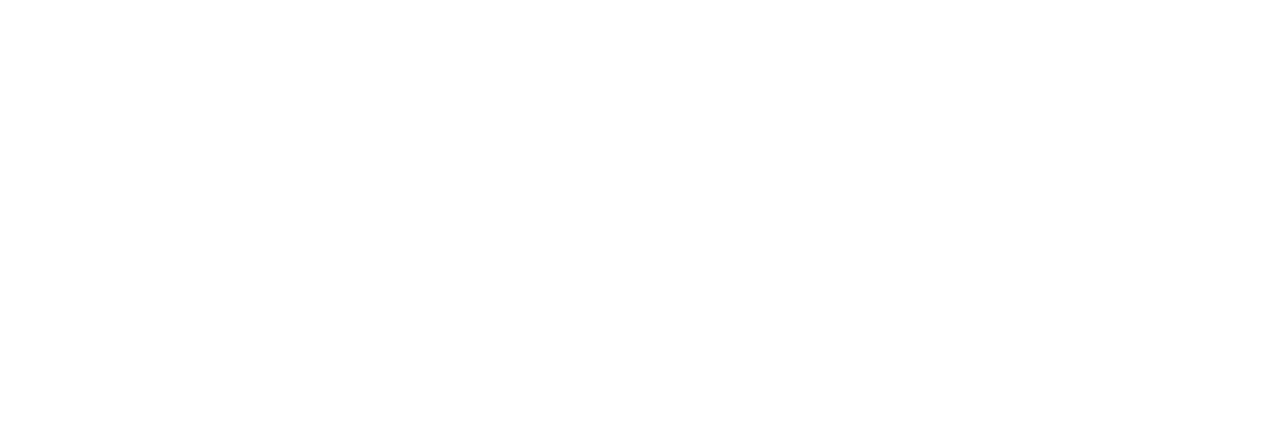
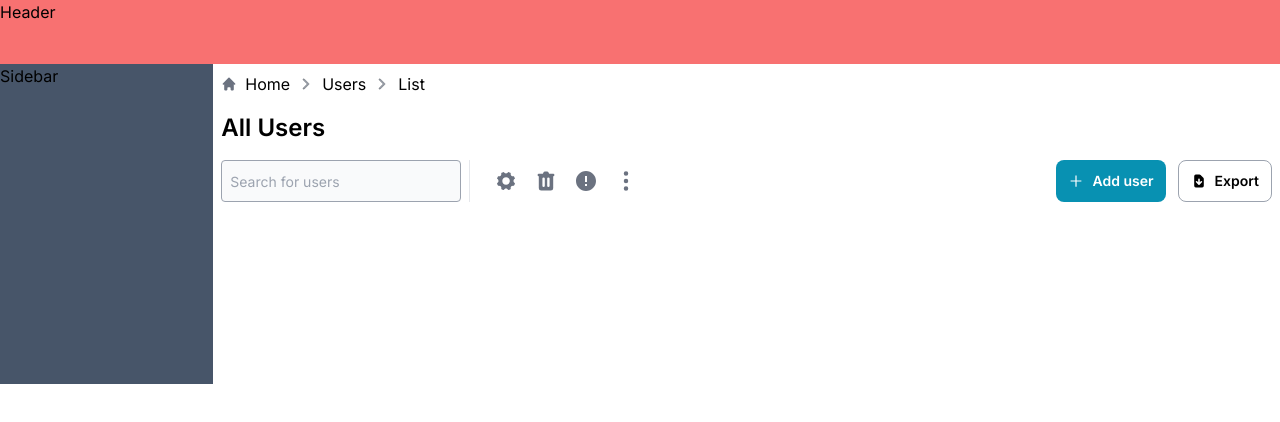
Before and after one commit to batuhantanir/internship-form-component, a Next.js app: page /users/list in a window 1280 px wide. Shown: the top 422 px of the page. Built offline with nearby package versions, Linux system fonts and the light colour scheme.

Commit message:
add list head

```diff
--- a/app/layout.jsx
+++ b/app/layout.jsx
@@ -11,7 +11,11 @@
 export default function RootLayout({ children }) {
   return (
     <html lang="en">
-      <body className={inter.className}>{children}</body>
+      <body className={`${inter.className} grid grid-cols-12 grid-rows-6`}>
+        <div className='h-16 col-span-12 bg-red-400'>Header</div>
+        <div className='col-span-12 row-span-full row-start-2 lg:col-start-3 lg:col-span-10'>{children}</div>
+        <div className='hidden row-start-2 row-span-6 col-span-2 bg-slate-600  lg:block'>Sidebar</div>
+        </body>
     </html>
   )
 }
--- a/app/users/list/page.jsx
+++ b/app/users/list/page.jsx
@@ -1,17 +1,20 @@
-import { FiEdit } from "react-icons/fi";
 import React from "react";
 //components
 import Buttons from "@/components/buttons";
+import CostumeTable from "@/components/costumeTable";
 
 //icons
 import { HiTrash } from "react-icons/hi";
+import { FiEdit } from "react-icons/fi";
+import UsersListHead from "@/components/userListHead";
 
-function List({params}) {
-  console.log(params)
+function List() {
   return (
     <div>
       {/* <Buttons title={"Delete user"} icon={<HiTrash />} costumeClass={"bg-danger text-white"}/>
       <Buttons title={"Edit user"} icon={<FiEdit className="stroke-[3]"/>} costumeClass={"bg-primary text-white"}/> */}
+      <UsersListHead />
+      {/* <CostumeTable/> */}
     </div>
   );
 }
--- a/components/buttons/index.jsx
+++ b/components/buttons/index.jsx
@@ -3,7 +3,7 @@
 function Buttons({ title, icon, costumeClass }) {
   return (
     <button
-      className={`flex items-center gap-2 w-fit font-semibold px-3 py-2 rounded-lg ${costumeClass}`}
+      className={`flex items-center text-center gap-2 w-fit font-semibold px-3 py-2 rounded-lg  ${costumeClass}`}
     >
       <span>{icon}</span>
       <span className="text-sm">{title}</span>
--- /dev/null
+++ b/components/costumeTable/index.jsx
@@ -0,0 +1,25 @@
+import React from "react";
+import UserRow from "./userRow";
+
+function CostumeTable() {
+  return (
+    <table className="table-fixed min-w-full">
+      <thead>
+        <tr>
+          <td>
+            <input type="checkbox" name="#" id="#" />
+          </td>
+          <td>NAME</td>
+          <td>POSITION</td>
+          <td>COUNTRY</td>
+          <td>STATUS</td>
+        </tr>
+      </thead>
+      <tbody>
+        <UserRow />
+      </tbody>
+    </table>
+  );
+}
+
+export default CostumeTable;
--- /dev/null
+++ b/components/userListHead/buttonContainer/index.jsx
@@ -0,0 +1,23 @@
+import { HiDocumentDownload } from "react-icons/hi";
+import React from "react";
+import Buttons from "@/components/buttons";
+
+import { AiOutlinePlus } from "react-icons/ai";
+function ButtonContainer() {
+  return (
+    <div className="flex gap-3 ">
+      <Buttons
+        title={"Add user"}
+        icon={<AiOutlinePlus />}
+        costumeClass={"bg-primary text-white hover:bg-primaryDark"}
+      />
+      <Buttons
+        title={"Export"}
+        icon={<HiDocumentDownload />}
+        costumeClass={"bg-white text-black border border-svgColor hover:bg-hoverBgColor"}
+      />
+    </div>
+  );
+}
+
+export default ButtonContainer;
--- /dev/null
+++ b/components/userListHead/index.jsx
@@ -0,0 +1,18 @@
+import React from "react";
+import UsersListNav from "./usersListNav";
+import UsersInput from "./usersInput";
+import ButtonContainer from "./buttonContainer";
+
+function UsersListHead() {
+  return (
+    <div className="px-2 py-2">
+      <UsersListNav />
+      <div className="flex justify-between">
+        <UsersInput />
+        <ButtonContainer />
+      </div>
+    </div>
+  );
+}
+
+export default UsersListHead;
--- /dev/null
+++ b/components/userListHead/usersInput/index.jsx
@@ -0,0 +1,49 @@
+import React from "react";
+
+import { MdError } from "react-icons/md";
+import { BsThreeDotsVertical } from "react-icons/bs";
+import { HiTrash } from "react-icons/hi";
+import { IoIosSettings } from "react-icons/io";
+import Link from "next/link";
+
+function UsersInput() {
+  return (
+    <div className="flex gap-5 w-[40%]">
+      <div className="border-r pr-2 w-3/4">
+        <input
+          className="bg-svgColorLight border-[1.5px] border-svgColor p-2 w-full rounded  placeholder:text-sm focus:outline-primary"
+          type="text"
+          placeholder="Search for users"
+        />
+      </div>
+      <div className="flex gap-2 items-center">
+        <Link
+          href="#"
+          className="hover:bg-hoverBgColor p-2 rounded hover:text-black text-svgColorDark"
+        >
+          <IoIosSettings className="scale-150" />
+        </Link>
+        <Link
+          href="#"
+          className="hover:bg-hoverBgColor p-2 rounded hover:text-black text-svgColorDark"
+        >
+          <HiTrash className="scale-150" />
+        </Link>
+        <Link
+          href="#"
+          className="hover:bg-hoverBgColor p-2 rounded hover:text-black text-svgColorDark"
+        >
+          <MdError className="scale-150" />
+        </Link>
+        <Link
+          href="#"
+          className="hover:bg-hoverBgColor p-2 rounded hover:text-black text-svgColorDark"
+        >
+          <BsThreeDotsVertical className="scale-150" />
+        </Link>
+      </div>
+    </div>
+  );
+}
+
+export default UsersInput;
--- /dev/null
+++ b/components/userListHead/usersListNav/index.jsx
@@ -0,0 +1,38 @@
+import React from "react";
+
+import Link from "next/link";
+
+import { IoIosArrowForward } from "react-icons/io";
+import { HiHome } from "react-icons/hi";
+
+function UsersListNav() {
+  return (
+    <div className="">
+      <nav className="">
+        <ol className="flex">
+          <li className="flex items-center text-center gap-2 pr-1 text-svgColorDark hover:text-black">
+            <span>
+              <HiHome/>
+            </span>
+            <Link href="#" className="text-black">Home</Link>
+          </li>
+          <li className="flex items-center text-center gap-2 px-1">
+            <span>
+              <IoIosArrowForward className="stroke-[8] fill-svgColor" />
+            </span>
+            <Link href="#">Users</Link>
+          </li>
+          <li className="flex items-center text-center gap-2 px-1">
+            <span>
+              <IoIosArrowForward className="stroke-[8] fill-svgColor" />
+            </span>
+            <Link href="#">List</Link>
+          </li>
+        </ol>
+      </nav>
+      <h1 className="font-semibold text-2xl my-4">All Users</h1>
+    </div>
+  );
+}
+
+export default UsersListNav;
--- a/tailwind.config.js
+++ b/tailwind.config.js
@@ -9,7 +9,12 @@
     extend: {
       colors: {
         primary: "#0891B2",
+        primaryDark: "#0e7490",
         danger: "#E02424",
+        svgColorLight: "#F9FAFB",
+        svgColor: "#9CA3AF",
+        svgColorDark: "#6B7280",
+        hoverBgColor: "#F3F4F6",
       },
     },
   },
```
Also changed, not shown: components/costumeTable/userRow/index.jsx (renamed from components/userRow/index.jsx).
